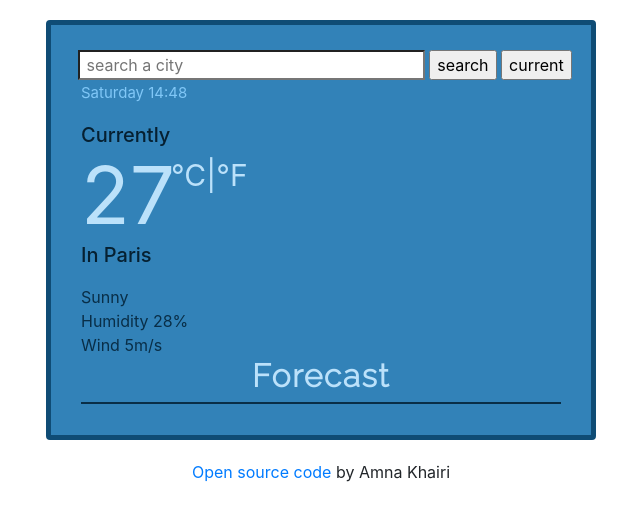
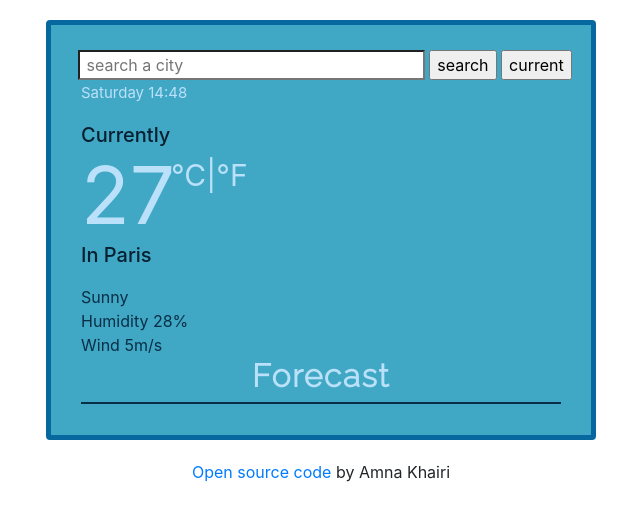
Before and after one commit to AmnaKhairi/weather-app, a plain HTML site: page index.html in a window 1280 px wide. Shown: the whole page, without its empty margins (319-959 px from the left). Drawn offline with nearby package versions, Linux system fonts and the light colour scheme; no server answers.

Commit message:
changed background colour

```diff
--- a/index.html
+++ b/index.html
@@ -27,6 +27,7 @@
           type="search"
           placeholder=" search a city"
           id="search"
+          autocomplete="off"
         />
         <input type="submit" value="search" id="search-button" />
         <input type="submit" value="current" id="current-button" />
--- a/src/styles.css
+++ b/src/styles.css
@@ -23,8 +23,8 @@ h2 {
 .wrapper {
   max-width: 550px;
   margin: 20px auto;
-  border: 5px solid #0f4c75;
-  background: #3282b8;
+  border: 5px solid #07689f;
+  background: #40a8c4;
   padding: 15px;
   border-radius: 4px;
 }
@@ -98,6 +98,6 @@ h2 {
 }
 
 #date {
-  color: #80c7f7;
+  color: #bbe1fa;
   font-size: 15px;
 }
```
